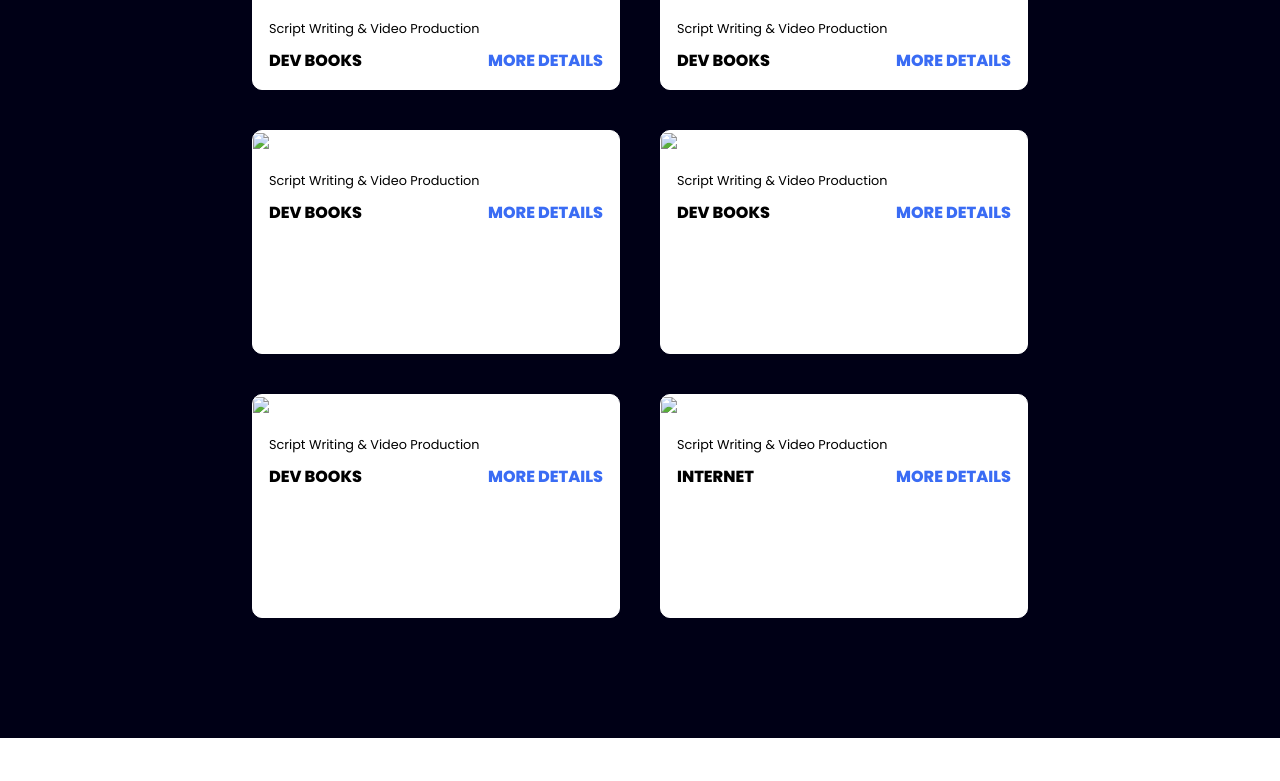
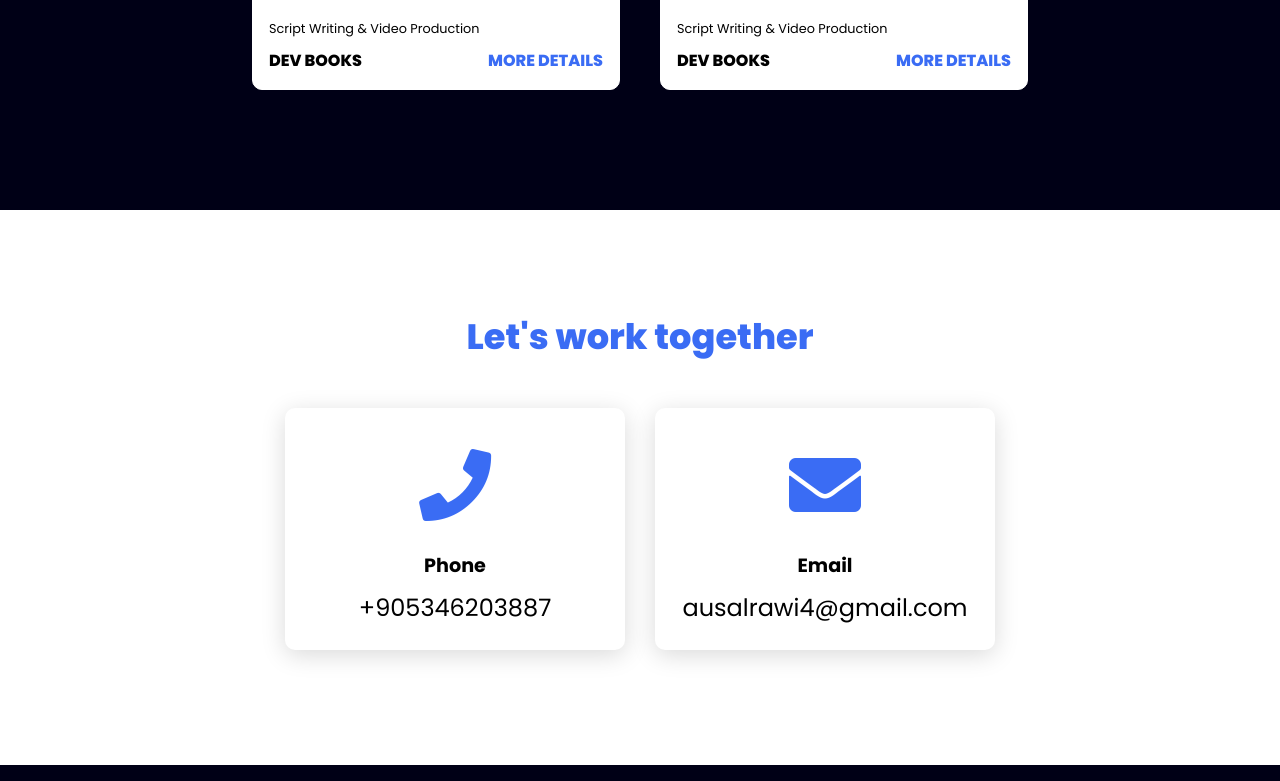
Before and after one commit to motazalrawi/test2, a plain HTML site: page index.html in a window 1280 px wide. Shown: the part 2263-3044 px from the top of the page. Drawn offline with Linux system fonts and the light colour scheme.

Commit message:
Update index.html

```diff
--- a/index.html
+++ b/index.html
@@ -95,54 +95,7 @@
                     </strong>
                 </div>
             </div>
-            <div class="project-card">
-                <div class="project-image">
-                    <img src="work3.png" />
-                </div>
-                <div class="project-info">
-                    <p class="project-category">Script Writing & Video Production</p>
-                    <strong class="project-title">
-                        <span>Dev Books</span>
-                        <a href="#" class="more-details">More details</a>
-                    </strong>
-                </div>
-            </div>
-            <div class="project-card">
-                <div class="project-image">
-                    <img src="work4.png" />
-                </div>
-                <div class="project-info">
-                    <p class="project-category">Script Writing & Video Production</p>
-                    <strong class="project-title">
-                        <span>Dev Books</span>
-                        <a href="#" class="more-details">More details</a>
-                    </strong>
-                </div>
-            </div>
-            <div class="project-card">
-                <div class="project-image">
-                    <img src="work5.png" />
-                </div>
-                <div class="project-info">
-                    <p class="project-category">Script Writing & Video Production</p>
-                    <strong class="project-title">
-                        <span>Dev Books</span>
-                        <a href="#" class="more-details">More details</a>
-                    </strong>
-                </div>
-            </div>
-            <div class="project-card">
-                <div class="project-image">
-                    <img src="work6.png" />
-                </div>
-                <div class="project-info">
-                    <p class="project-category">Script Writing & Video Production</p>
-                    <strong class="project-title">
-                        <span>Internet</span>
-                        <a href="#" class="more-details">More details</a>
-                    </strong>
-                </div>
-            </div>
+
         </div>
     </section>
 
```
